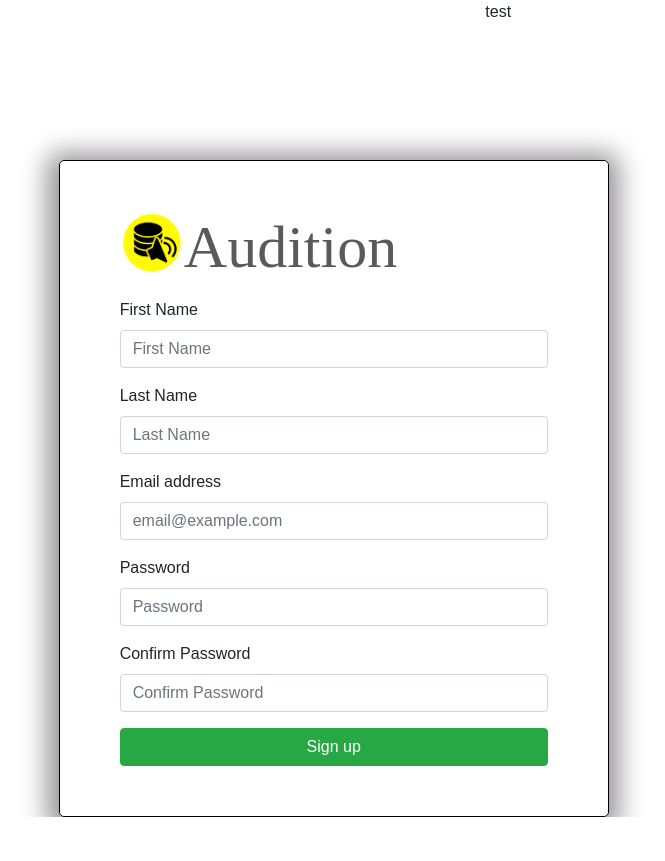
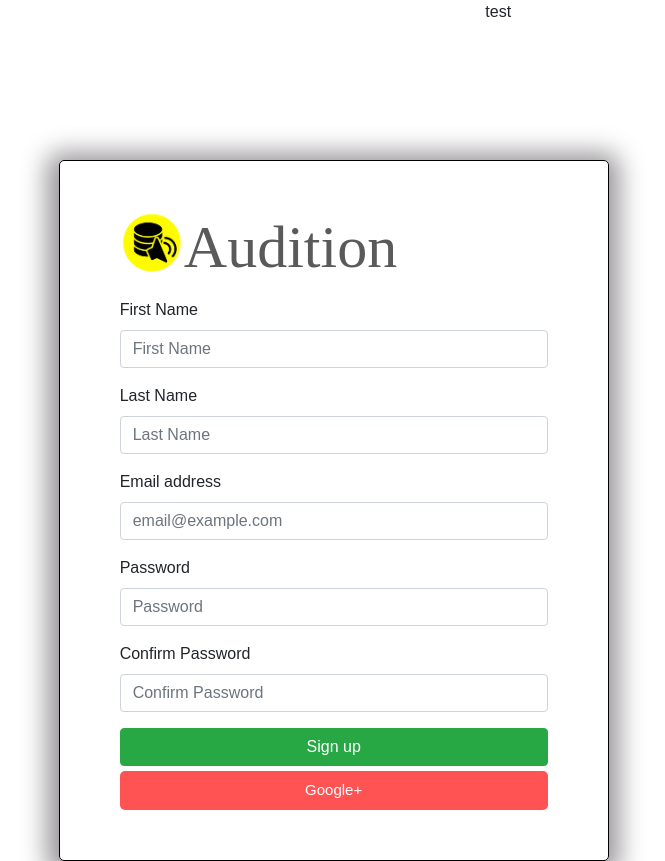
Before and after one commit to honestgraphics/audition, a React (Create React App) app in the folder client/: page /signup in a window 1280 px wide. Shown: the whole page, without its empty margins (383-1048 px from the left). Before the commit the page ends 817 px from the top, so only its background shows below. Built offline with nearby package versions, Linux system fonts and the light colour scheme; no server answers; a web font is replaced by a local one.

Commit message:
add google to SignupBox&LoginBox

```diff
--- a/client/src/components/Google+/googleBtn.css
+++ b/client/src/components/Google+/googleBtn.css
@@ -0,0 +1,9 @@
+.google-btn {
+  color: #fff;
+  text-decoration: none;
+  text-align: center;
+  font-size: 15px;
+  padding: 8px;
+  background: #ff5353;
+  margin-top: 5px;
+  border-radius: 5px; }
--- /dev/null
+++ b/client/src/components/Google+/googleBtn.scss
@@ -0,0 +1,10 @@
+.google-btn {
+    color: #fff;
+    text-decoration: none;
+    text-align: center;
+    font-size: 15px;
+    padding: 8px;
+    background: #ff5353;
+    margin-top: 5px;
+    border-radius: 5px;
+}
--- a/client/src/components/LoginBox/LoginBox.js
+++ b/client/src/components/LoginBox/LoginBox.js
@@ -2,7 +2,7 @@
 // import PropTypes from 'prop-types'
 import { Link } from 'react-router-dom'
 import logo from '../../assets/images/auditionlogo.png';
-
+import GoogleBtn from "../Google+/googleBtn"
 
 import './LoginBox.scss'
 
@@ -29,12 +29,12 @@
             </label>
           </div>
           <button type="submit" className="btn btn-success btn-block">Sign in</button>
+          <GoogleBtn />
           <div>
             Or <Link to="/signup">Sign up</Link>
           </div>
         </form>
       </div>
-      <div className="col-md-4 col-sm-4 col-xs-12"></div>
     </div>
   </div>
 )
--- a/client/src/components/SignUpBox/SignUpBox.js
+++ b/client/src/components/SignUpBox/SignUpBox.js
@@ -2,7 +2,7 @@
 // import PropTypes from 'prop-types'
 import { Link } from 'react-router-dom'
 import logo from '../../assets/images/auditionlogo.png';
-
+import GoogleBtn from "../Google+/googleBtn"
 
 import './SignUpBox.css'
 
@@ -37,7 +37,7 @@
           </div>
 
           <button type="submit" className="btn btn-success btn-block">Sign up</button>
-
+          <GoogleBtn />
         </form>
       </div>
       <div className="col-md-4 col-sm-4 col-xs-12">test</div>
```
Also changed, not shown: client/src/components/Google+/index.js (deleted).
